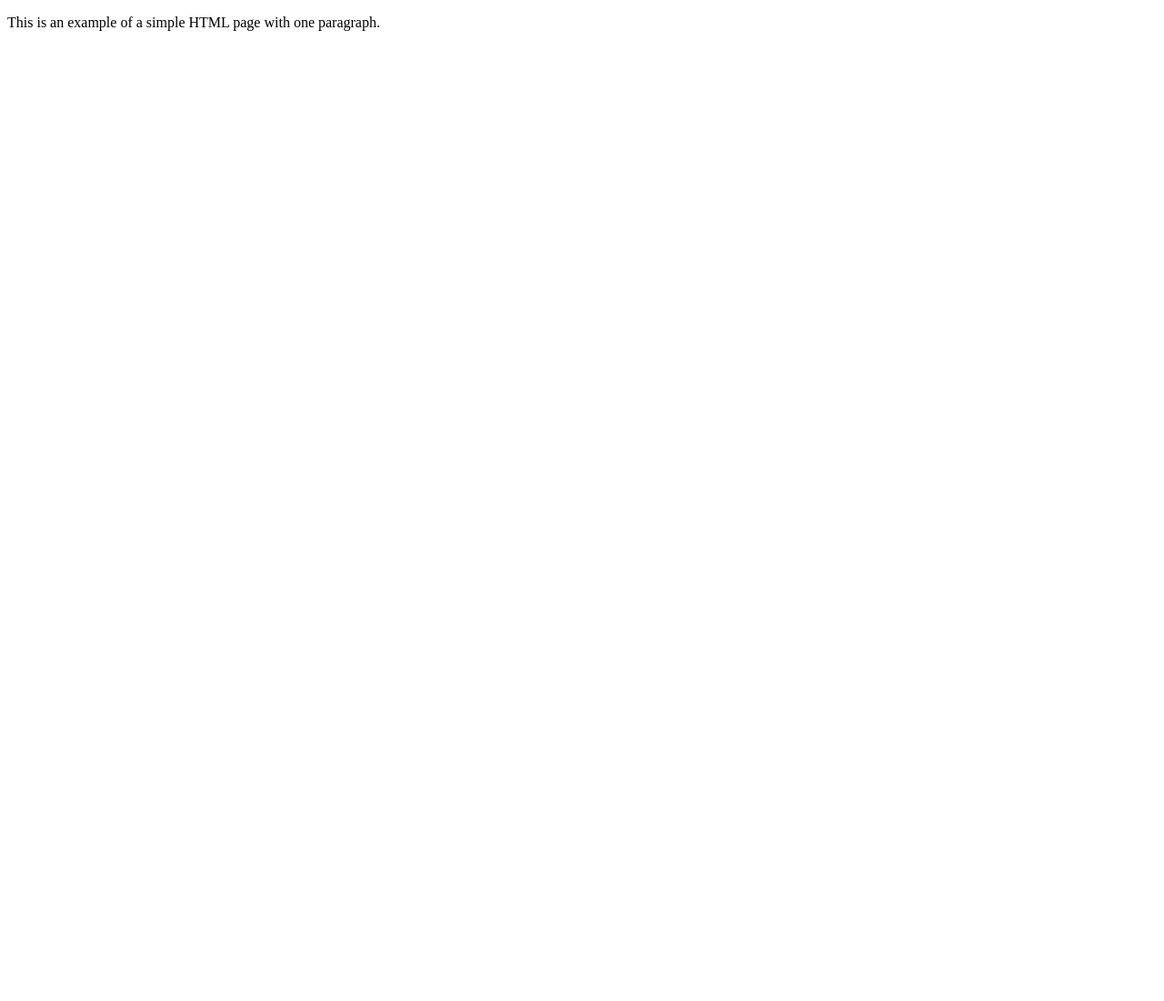
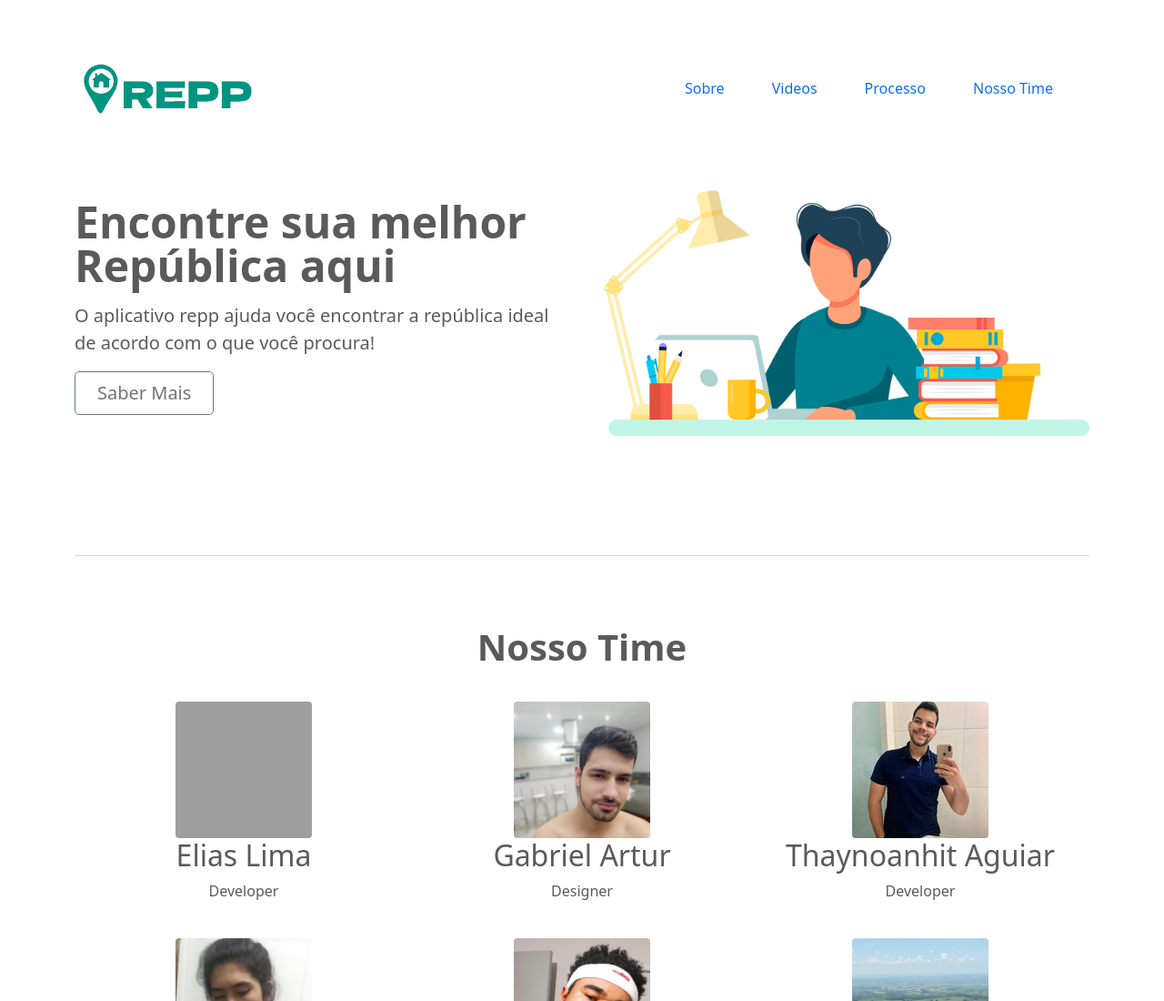
Before and after one commit to marchiartur/repp, a plain HTML site: page index.html in a window 1280 px wide. Shown: the top 1100 px of the page at 91% size. Before the commit the page ends 800 px from the top, so only its background shows below. Drawn offline with nearby package versions, Linux system fonts and the light colour scheme; grey boxes are pictures that could not be loaded.

Commit message:
atualizando index.hmtl

```diff
--- a/index.html
+++ b/index.html
@@ -1,9 +1,106 @@
 <!DOCTYPE html>
-<html>
-    <head>
-        <title>Example</title>
-    </head>
-    <body>
-        <p>This is an example of a simple HTML page with one paragraph.</p>
-    </body>
+<html lang="en">
+   <head>
+      <meta charset="utf-8">
+      <meta name="viewport" content="width=device-width, initial-scale=1">
+      <meta name="description" content="">
+      <meta name="author" content="Elias Lima">
+      <title>REPP | IHC</title>
+      <!-- Bootstrap core CSS -->
+      <link href="https://cdn.jsdelivr.net/npm/bootstrap@5.1.3/dist/css/bootstrap.min.css" rel="stylesheet" integrity="sha384-1BmE4kWBq78iYhFldvKuhfTAU6auU8tT94WrHftjDbrCEXSU1oBoqyl2QvZ6jIW3" crossorigin="anonymous">
+      <!-- Custom styles for this template -->
+      <link href="assets/css/style.css" rel="stylesheet">
+   </head>
+   <body>
+      <main>
+         <header>
+            <nav id="navbar-example2" class="navbar navbar-light px-3 container">
+               <a class="navbar-brand" href="#"><img src="assets/images/repp-ico.png" alt="" width="200"  class="d-inline-block align-text-top"></a>
+               <ul class="nav nav-pills">
+                  <li class="nav-item">
+                     <a class="nav-link" href="#scrollspyHeading1">Sobre</a>
+                  </li>
+                  <li class="nav-item">
+                     <a class="nav-link" href="#scrollspyHeading2">Videos</a>
+                  </li>
+                  <li class="nav-item">
+                     <a class="nav-link" href="#scrollspyHeading3">Processo</a>
+                  </li>
+                  <li class="nav-item">
+                     <a class="nav-link" href="#scrollspyHeading4">Nosso Time</a>
+                  </li>
+               </ul>
+            </nav>
+         </header>
+         <!-- Marketing messaging
+            ================================================== -->
+         <div class="container">
+         <div class="row flex-lg-row-reverse align-items-center g-5 py-5">
+            <div class="col-10 col-sm-8 col-lg-6">
+               <img src="assets/images/student.png" class="d-block mx-lg-auto img-fluid" alt="Bootstrap Themes" width="" height="500" loading="lazy">
+            </div>
+            <div class="col-lg-6">
+               <h1 class="display-5 fw-bold lh-1 mb-3">Encontre sua melhor República aqui</h1>
+               <p class="lead">O aplicativo repp ajuda você encontrar a república ideal de acordo com o que você procura! </p>
+               <div class="d-grid gap-2 d-md-flex justify-content-md-start">
+                  <button type="button" class="btn btn-outline-secondary btn-lg px-4">Saber Mais</button>
+               </div>
+            </div>
+         </div>
+         <hr id="scrollspyHeading4" class="featurette-divider">
+         <h1 class="display-6 fw-bold lh-1 mb-3">Nosso Time</h1>
+         <br>
+
+         <!-- Wrap the rest of the page in another container to center all the content. -->
+         <div class="container marketing">
+            <!-- Three columns -->
+            <div class="row">
+               <div class="col-lg-4">
+                  <img src="https://avatars.githubusercontent.com/u/70176310?v=4" class="rounded float-left" alt="..." width="150" height="150">
+                  <h2>Elias Lima</h2>
+                  <p>Developer</p>
+               </div>
+               <!-- /.col-lg-4 -->
+               <div class="col-lg-4">
+                  <img src="assets/images/gabriel.jpg" class="rounded float-left" alt="..." width="150" height="150">
+                  <h2>Gabriel Artur</h2>
+                  <p>Designer</p>
+               </div>
+               <!-- /.col-lg-4 -->
+               <div class="col-lg-4">
+                  <img src="assets/images/thai.jpg" class="rounded float-left" alt="..." width="150" height="150">
+                  <h2>Thaynoanhit Aguiar</h2>
+                  <p>Developer</p>
+               </div>
+               <!-- /.col-lg-4 -->
+               <div class="col-lg-4">
+                  <img src="assets/images/guilherme.jpg" class="rounded float-left" alt="..." width="150" height="150">
+                  <h2>Guilherme Nishida</h2>
+                  <p>Designer</p>
+               </div>
+               <!-- /.col-lg-4 -->
+               <div class="col-lg-4">
+                  <img src="assets/images/josue.jpg" class="rounded float-left" alt="..." width="150" height="150">
+                  <h2>Josué Modesto</h2>
+                  <p>Developer</p>
+               </div>
+               <!-- /.col-lg-4 -->
+               <div class="col-lg-4">
+                  <img src="assets/images/artur.jpg" class="rounded float-left" alt="..." width="150" height="150">
+                  <h2>Artur Marchi</h2>
+                  <p>Designer</p>
+               </div>
+               <!-- /.col-lg-4 -->
+            </div>
+            <!-- /.row -->
+         </div>
+         <!-- /.container -->
+         <hr class="featurette-divider">
+         <!-- FOOTER -->
+         <footer class="container">
+            <p class="float-end"><a href="#">Voltar para o Topo</a></p>
+            <p>2022 &middot; REPP feito para IHC, Universidade Tecnológica Federal do Paraná
+         </footer>
+      </main>
+   </body>
 </html>
```
